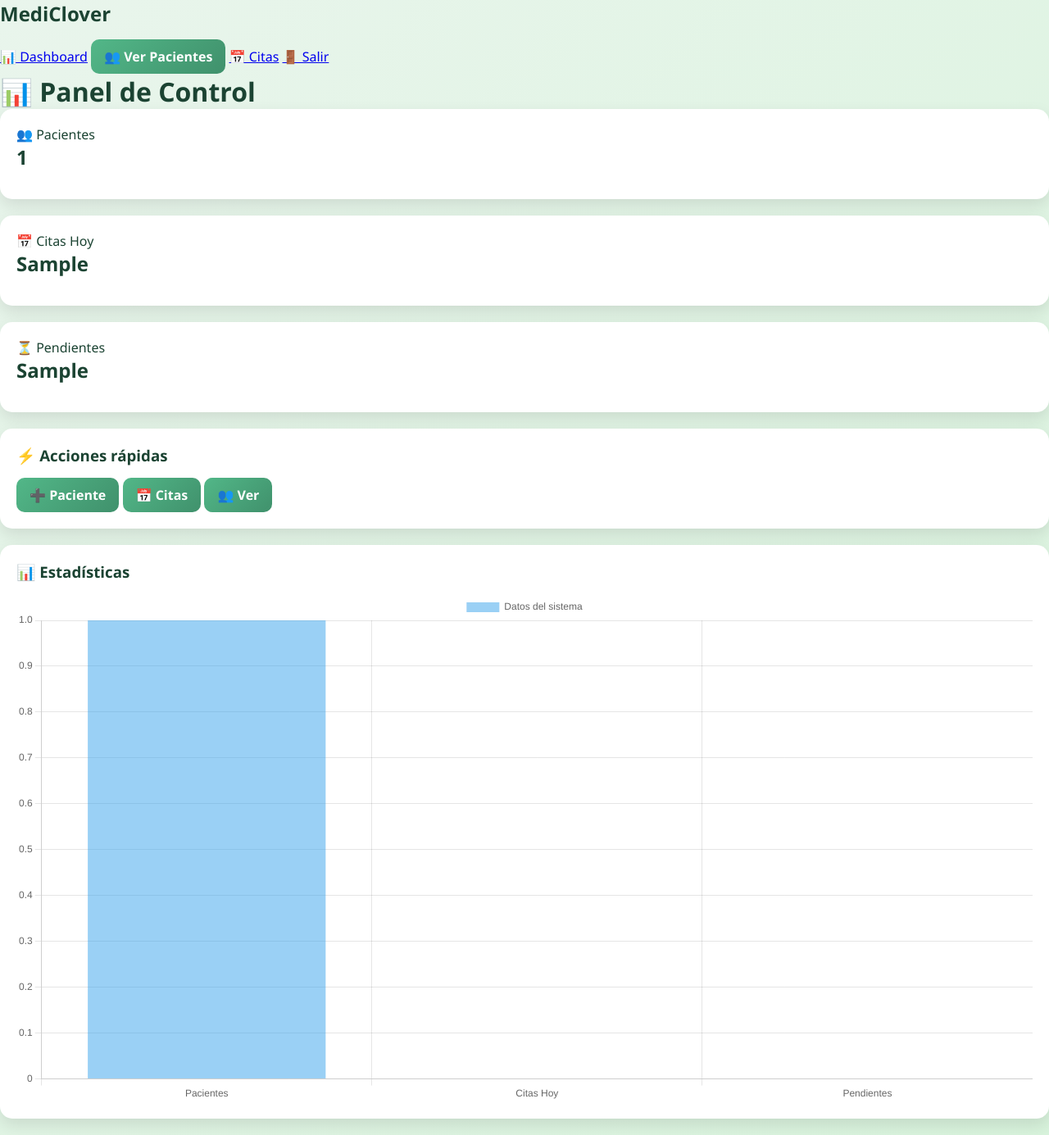
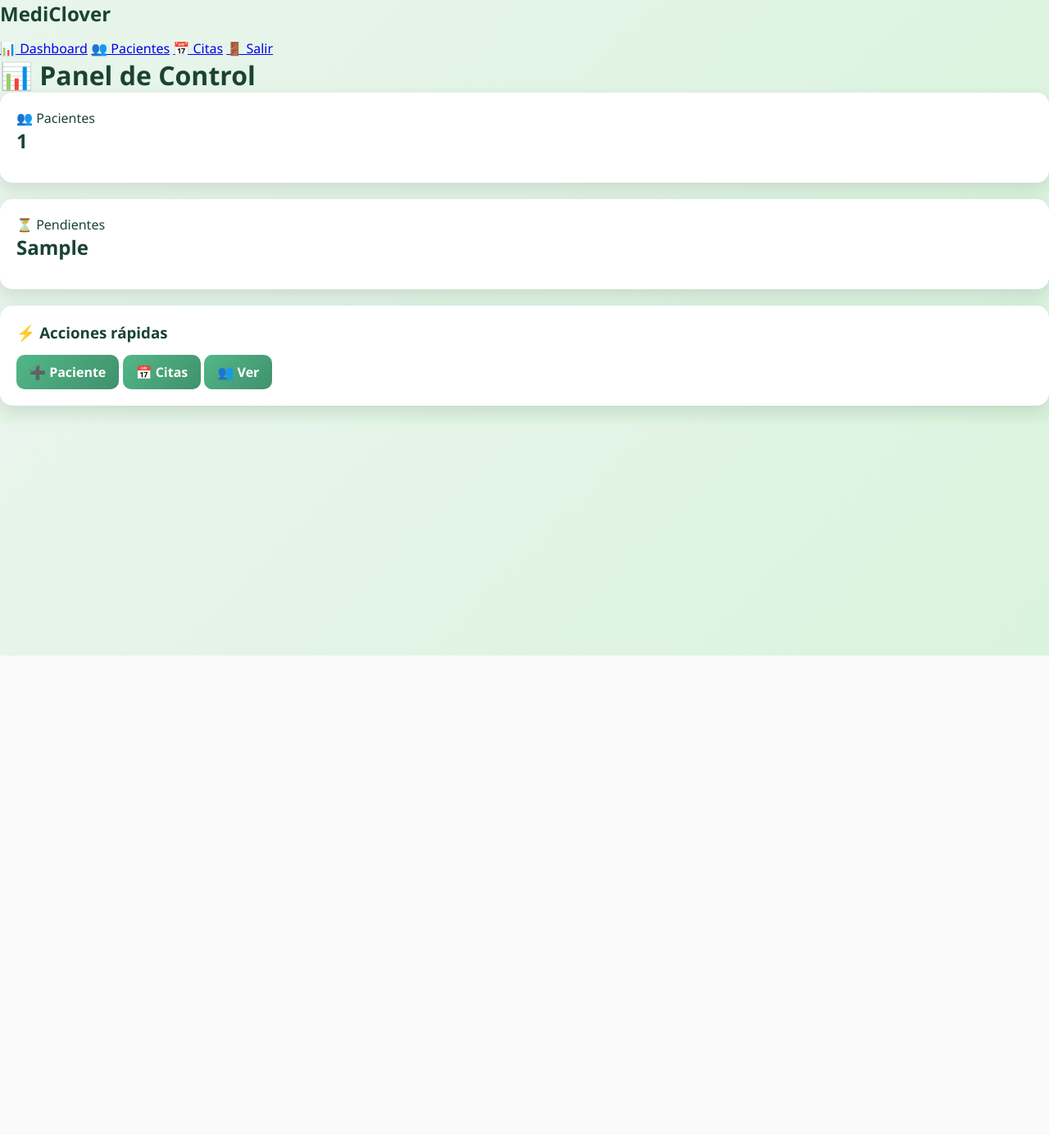
Before and after one commit to Mateo450/mediclover, a Flask app: template templates/index.html in a window 1280 px wide. Shown: the whole page at 82% size. After the commit the page ends 800 px from the top, so only its background shows below. Run offline with Flask 3, Linux system fonts and the light colour scheme; the template is opened without the code that fills it: most values are stand-ins (such as "Sample title", 1, 10 or a date in 2020); some libraries are stand-ins or nearby versions.

Commit message:
fix dashboard admin

```diff
--- a/templates/index.html
+++ b/templates/index.html
@@ -11,10 +11,10 @@
 
     <!-- SIDEBAR -->
     <div class="sidebar">
-        <h2> MediClover</h2>
+        <h2>MediClover</h2>
 
-        <a href="/" class="active">📊 Dashboard</a>
-        <a href="/pacientes" class="btn">👥 Ver Pacientes</a>
+        <a href="/admin" class="active">📊 Dashboard</a>
+        <a href="/pacientes">👥 Pacientes</a>
         <a href="/citas">📅 Citas</a>
         <a href="/logout">🚪 Salir</a>
     </div>
@@ -33,11 +33,6 @@
             </div>
 
             <div class="card stat">
-                <p>📅 Citas Hoy</p>
-                <h2>{{ citas_hoy }}</h2>
-            </div>
-
-            <div class="card stat">
                 <p>⏳ Pendientes</p>
                 <h2>{{ citas_pendientes }}</h2>
             </div>
@@ -49,53 +44,15 @@
             <h3>⚡ Acciones rápidas</h3>
 
             <div class="actions">
-                <a href="/registro" class="btn">➕ Paciente</a>
+                <a href="/registro_paciente" class="btn">➕ Paciente</a>
                 <a href="/citas" class="btn">📅 Citas</a>
                 <a href="/pacientes" class="btn">👥 Ver</a>
             </div>
-        </div>
-
-        <!-- GRÁFICO -->
-        <div class="card">
-            <h3>📊 Estadísticas</h3>
-
-            <!-- DATOS SEGUROS -->
-            <div id="data"
-                data-pacientes="{{ total_pacientes }}"
-                data-hoy="{{ citas_hoy }}"
-                data-pendientes="{{ citas_pendientes }}">
-            </div>
-
-            <canvas id="grafico"></canvas>
         </div>
 
     </div>
 
 </div>
 
-<!-- CHART JS -->
-<script src="https://cdn.jsdelivr.net/npm/chart.js"></script>
-
-<script>
-const dataDiv = document.getElementById("data");
-
-const pacientes = Number(dataDiv.dataset.pacientes);
-const hoy = Number(dataDiv.dataset.hoy);
-const pendientes = Number(dataDiv.dataset.pendientes);
-
-const ctx = document.getElementById('grafico');
-
-new Chart(ctx, {
-    type: 'bar',
-    data: {
-        labels: ['Pacientes', 'Citas Hoy', 'Pendientes'],
-        datasets: [{
-            label: 'Datos del sistema',
-            data: [pacientes, hoy, pendientes]
-        }]
-    }
-});
-</script>
-
 </body>
 </html>
```
